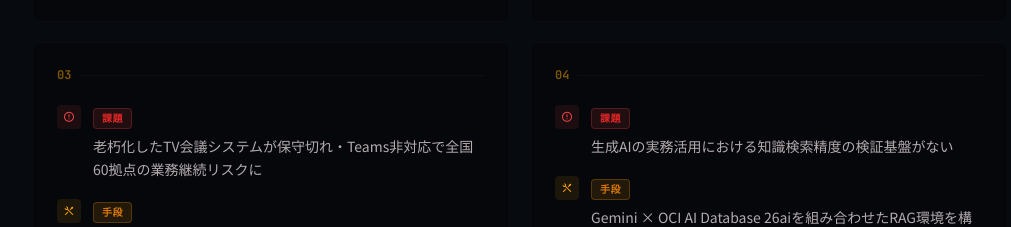
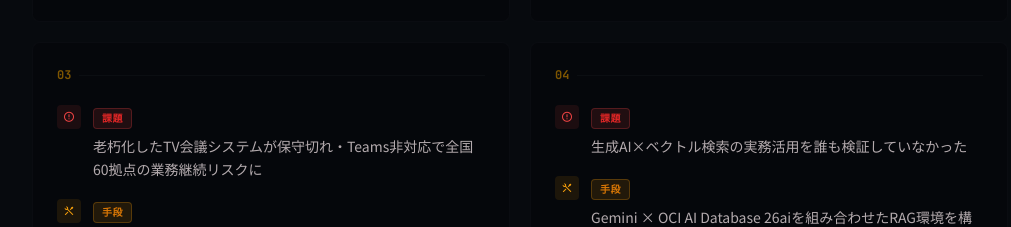
Before and after one commit to Bon-eng/portfolio, a React (Vite) app: page / in a window 1280 px wide. Shown: the part 2100-2327 px from the top of the page, without its empty margins (120-1131 px from the left). Built offline with nearby package versions, Linux system fonts and the light colour scheme; a web font is replaced by a local one.

Commit message:
Works: RAGカードの課題文言を更新

```diff
--- a/src/pages/home/components/Works.tsx
+++ b/src/pages/home/components/Works.tsx
@@ -24,7 +24,7 @@ const businessWorks = [
   },
   {
     id: 4,
-    challenge: '生成AIの実務活用における知識検索精度の検証基盤がない',
+    challenge: '生成AI×ベクトル検索の実務活用を誰も検証していなかった',
     approach: 'Gemini × OCI AI Database 26aiを組み合わせたRAG環境を構築・検証',
     result: '検証知見が技術同人誌『OCI推し100本ノック』（技術書典）への寄稿として採用',
     tags: ['Gemini', 'OCI', 'RAG'],
```
